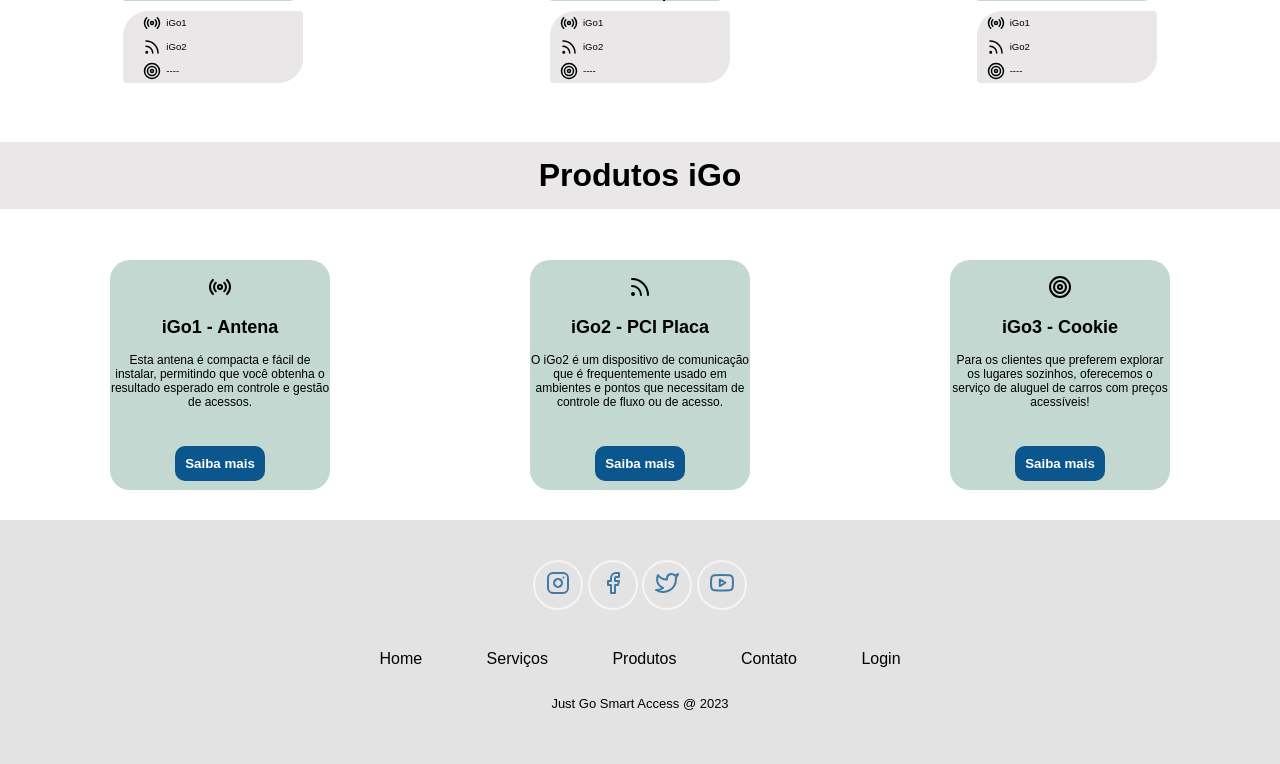
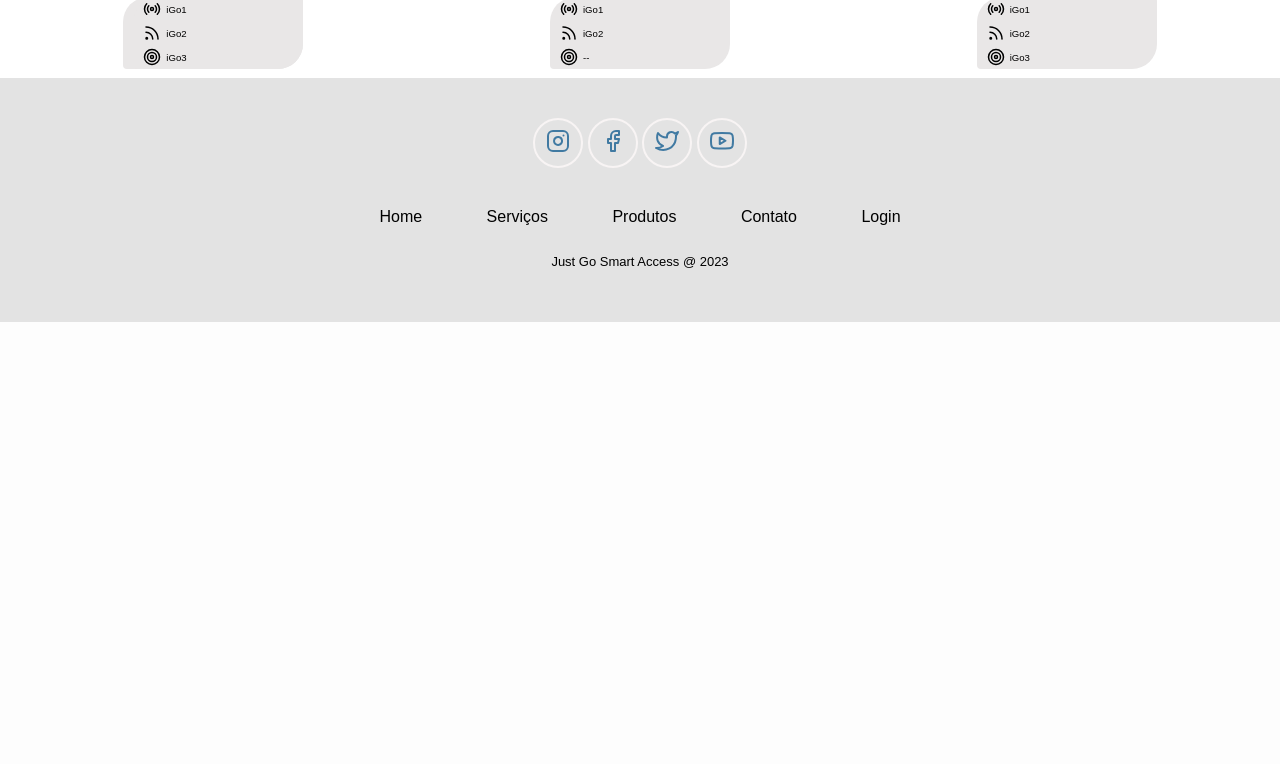
Before and after one commit to danielsmartaccess/justgosite, a PHP site: page /gogarage.html in a window 1280 px wide. Shown: the part 2400-3164 px from the top of the page. After the commit the page ends 2722 px from the top, so only its background shows below. Run offline with PHP 8.4, Linux system fonts and the light colour scheme; some libraries are stand-ins or nearby versions.

Commit message:
terminei de ajeitar html

```diff
--- a/css/principal.css
+++ b/css/principal.css
@@ -33,7 +33,7 @@ body{
     text-align: center;
     margin-top: 30px;
     background: #00AEEF;
-    padding: 15px
+    padding: 15px;
 }
 header ul{
     list-style: none;
@@ -101,7 +101,7 @@ header{
     border-radius: 8px;
     font-weight: bold;
     border: 0;
-
+    margin-left: 150px;
 }
 
 .botao1 a{
--- a/css/servicos_produtos.css
+++ b/css/servicos_produtos.css
@@ -351,3 +351,7 @@
         background-color: #000;
         border-radius: 50%;
     }
+
+    .img_just_go{
+        margin-left: 100px;
+    }
--- a/gogarage.html
+++ b/gogarage.html
@@ -34,19 +34,18 @@
     </div>
 </header>
 <div>
-    <h2 class="titulocards">Go Home</h2>
+    <h1 class="titulocards">Go Garage</h1>
 </div>
 
 <div class="conteudo">
     <div class="conteudo1">
         <p>Neste caso, estamos falando de um sistema de controle de presença baseado na plataforma Just Go Smart Access, especificamente projetado para ambientes hospitalares. Este é uma solução moderna que utiliza tecnologia avançada para aprimorar e automatizar o processo de controle de presença de médicos, enfermeiros, administradores e outros profissionais de saúde e funcionários do hospital.</p>
+    <figure>
+        <img class="img_just_go" src="./images/justgo_redondo.jpg" alt="gohotel"type="image/jpg">
+    </figure>
 
-    <figure>
-        <img src="/images/gohotel2.jpg" alt="gohotel">
-        <figcaption>Vista do .... Foto: ...</figcaption>
-    </figure>
     <P>Aqui estão algumas das características-chave e vantagens deste sistema:</p>
-        <h3>Go Home</h3>
+        <h3>Go Garage</h3>
         <ul>
             <li>Uso de Smartphone</li>
             <li>Placas PCI e Antenas com Tecnologia Just Go Smart Access</li>
@@ -66,46 +65,46 @@
 
     <selection class="pacotes">
         <div class="card"><a href="gohome.html">
-            <img class="imagecard" src="./images/home.png" alt="gohome">
+            <img class="imagecard" src="./images/redondo_pequeno.svg" alt="gohome" type="image/svg">
             <div class="card1">
                 <h1>Go Home</h1>
                 <ul>
                     <li><i data-feather="radio"></i>iGo1</li>
                     <li><i data-feather="rss"></i>iGo2</li>
-                    <li><i data-feather="target"></i>----</li>
+                    <li><i data-feather="target"></i>--</li>
                 </ul>
             </div>
         </a></div>
         <div class="card"><a href="godoor.html">
-            <img class="imagecard" src="./images/godoor.png" alt="godoor">
+            <img class="imagecard" src="./images/redondo_pequeno.svg" alt="gohome" type="image/svg">
             <div class="card1">
                 <h1>Go Door</h1>
                 <ul>
                     <li><i data-feather="radio"></i>iGo1</li>
                     <li><i data-feather="rss"></i>iGo2</li>
-                    <li><i data-feather="target"></i>----</li>
+                    <li><i data-feather="target"></i>--</li>
                 </ul>
             </div>
         </a></div>
         <div class="card"><a href="gohotel.html">
-            <img class="imagecard" src="./images/gohotel.png" alt="gohotel">
+            <img class="imagecard" src="./images/redondo_pequeno.svg" alt="gohome" type="image/svg">
             <div class="card1">
                 <h1>Go Hotel</h1>
                 <ul>
                     <li><i data-feather="radio"></i>iGo1</li>
                     <li><i data-feather="rss"></i>iGo2</li>
-                    <li><i data-feather="target"></i>----</li>
+                    <li><i data-feather="target"></i>iGo3</li>
                 </ul>
             </div>
         </a></div>
         <div class="card"><a href="goairbnb.html">
-            <img class="imagecard" src="./images/goairbnb.png" alt="goairbnb">
+            <img class="imagecard" src="./images/redondo_pequeno.svg" alt="gohome" type="image/svg">
             <div class="card1">
                 <h1>Go AirBnb</h1>
                 <ul>
                     <li><i data-feather="radio"></i>iGo1</li>
                     <li><i data-feather="rss"></i>iGo2</li>
-                    <li><i data-feather="target"></i>----</li>
+                    <li><i data-feather="target"></i>--</li>
                 </ul>
             </div>
         </a></div>
@@ -113,46 +112,46 @@
 
     <selection class="pacotes">
         <div class="card"><a href="gogarage.html">
-            <img class="imagecard" src="./images/gogarage.png" alt="gogarage">
+            <img class="imagecard" src="./images/redondo_pequeno.svg" alt="gohome" type="image/svg">
             <div class="card1">
                 <h1>Go Garage</h1>
                 <ul>
                     <li><i data-feather="radio"></i>iGo1</li>
                     <li><i data-feather="rss"></i>iGo2</li>
-                    <li><i data-feather="target"></i>----</li>
+                    <li><i data-feather="target"></i>--</li>
                 </ul>
             </div>
         </a></div>
         <div class="card"><a href="gotimeclock.html">
-            <img class="imagecard" src="./images/gotimeclock.png" alt="gotimeclock">
+            <img class="imagecard" src="./images/redondo_pequeno.svg" alt="gohome" type="image/svg">
             <div class="card1">
             <h1>Go Time Clock</h1>
             <ul>
                 <li><i data-feather="radio"></i>iGo1</li>
                 <li><i data-feather="rss"></i>iGo2</li>
-                <li><i data-feather="target"></i>----</li>
+                <li><i data-feather="target"></i>--</li>
             </ul>
             </div>
         </a></div>
-        <div class="card"><a href="gpogym.html">
-            <img class="imagecard" src="./images/gogym.png" alt="gogym">
+        <div class="card"><a href="gogym.html">
+            <img class="imagecard" src="./images/redondo_pequeno.svg" alt="gohome" type="image/svg">
             <div class="card1">
             <h1>Go Gym</h1>
             <ul>
                 <li><i data-feather="radio"></i>iGo1</li>
                 <li><i data-feather="rss"></i>iGo2</li>
-                <li><i data-feather="target"></i>----</li>
+                <li><i data-feather="target"></i>iGo3</li>
             </ul>
             </div>
         </a></div>
         <div class="card"><a href="gohospital.html">
-            <img class="imagecard" src="./images/gohospital.png" alt="gohospital">
+            <img class="imagecard" src="./images/redondo_pequeno.svg" alt="gohome" type="image/svg">
             <div class="card1">
             <h1>Go Hospital</h1>
             <ul>
                 <li><i data-feather="radio"></i>iGo1</li>
                 <li><i data-feather="rss"></i>iGo2</li>
-                <li><i data-feather="target"></i>----</li>
+                <li><i data-feather="target"></i>iGo3</li>
             </ul>
             </div>
         </a></div>
@@ -160,75 +159,50 @@
 
     <selection class="pacotes">
         <div class="card"><a href="goticket.html">
-            <img class="imagecard" src="./images/goticket.png" alt="goticket">
+            <img class="imagecard" src="./images/redondo_pequeno.svg" alt="gohome" type="image/svg">
             <div class="card1">
             <h1>Go Ticket</h1>
             <ul>
                 <ul>
                     <li><i data-feather="radio"></i>iGo1</li>
                     <li><i data-feather="rss"></i>iGo2</li>
-                    <li><i data-feather="target"></i>----</li>
+                    <li><i data-feather="target"></i>iGo3</li>
             </ul>
             </div>
         </a></div>
 
         <div class="card"><a href="goshop.html">
-            <img class="imagecard" src="./images/goshop.png" alt="goshop">
+            <img class="imagecard" src="./images/redondo_pequeno.svg" alt="gohome" type="image/svg">
             <div class="card1">
             <h1>Go Shop</h1>
             <ul>
                 <li><i data-feather="radio"></i>iGo1</li>
                 <li><i data-feather="rss"></i>iGo2</li>
-                <li><i data-feather="target"></i>----</li>
+                <li><i data-feather="target"></i>--</li>
             </ul>
             </div>
         </a></div>
 
         <div class="card"><a href="gopark.html">
-            <img class="imagecard" src="./images/gopark.png" alt="gopark">
+            <img class="imagecard" src="./images/redondo_pequeno.svg" alt="gohome" type="image/svg">
             <div class="card1">
             <h1>Go Park</h1>
             <ul>
                 <li><i data-feather="radio"></i>iGo1</li>
                 <li><i data-feather="rss"></i>iGo2</li>
-                <li><i data-feather="target"></i>----</li>
+                <li><i data-feather="target"></i>iGo3</li>
             </ul>
             </div>
         </a></div>
     </selection>
-    <div id="Produtos">
-        <h1 class="produtosIGO">Produtos iGo</h1>
-    </div>
-<selection class="servicos">
-    <div class="cardservicos">
-        <i data-feather="radio"></i>
-        <h2>iGo1 - Antena</h2>
-        <p> Esta antena é compacta e fácil de instalar, permitindo que você obtenha o resultado esperado em controle e gestão de acessos.</p>
-        <button class="botao2"><a href="igo1.html">Saiba mais</a></button>
-    </div>
-
-    <div class="cardservicos">
-        <i data-feather="rss"></i>
-        <h2>iGo2 - PCI Placa</h2>
-        <p>O iGo2 é um dispositivo de comunicação que é frequentemente usado em ambientes e pontos que necessitam de controle de fluxo ou de acesso.</p>
-        <button class="botao2"><a href="igo2.html">Saiba mais</a></button>
-    </div>
-
-    <div class="cardservicos">
-        <i data-feather="target"></i>
-        <h2>iGo3 - Cookie</h2>
-        <p>Para os clientes que preferem explorar os lugares sozinhos, oferecemos o serviço de aluguel de carros com preços acessíveis! </p>
-        <button class="botao2"><a href="igo3.html">Saiba mais</a></button>
-    </div>
-</selection>
 
 <section class="footer">
     <div class="redesocial">
 
-        <a href="https://www.instagram.com/uruguay/"><i data-feather="instagram"></i></a>
-        <a href="https://www.facebook.com/uruguaytourism/about/"><i data-feather="facebook"></i></a>
-        <a href="https://twitter.com/turismouruguai"><i data-feather="twitter"></i></a>
-        <a href="https://www.youtube.com/watch?v=htpEuCHbLzc"><i data-feather="youtube"></i></a>
+        <a href=""><i data-feather="instagram"></i></a>
+        <a href=""><i data-feather="facebook"></i></a>
+        <a href=""><i data-feather="twitter"></i></a>
+        <a href=""><i data-feather="youtube"></i></a>
 
     </div>
     <div class="textfooter">
--- a/gogym.html
+++ b/gogym.html
@@ -36,6 +36,9 @@
 <div class="conteudo">
     <div class="conteudo1">
         <p>Neste caso, estamos falando de um sistema de controle de presença baseado na plataforma Just Go Smart Access, especificamente projetado para ambientes hospitalares. Este é uma solução moderna que utiliza tecnologia avançada para aprimorar e automatizar o processo de controle de presença de médicos, enfermeiros, administradores e outros profissionais de saúde e funcionários do hospital.</p>
+    <figure>
+        <img class="img_just_go" src="./images/justgo_redondo.jpg" alt="gohotel"type="image/jpg">
+    </figure>
 
     <P>Aqui estão algumas das características-chave e vantagens deste sistema:</p>
         <h3>Go Gym</h3>
@@ -126,7 +129,7 @@
             </ul>
             </div>
         </a></div>
-        <div class="card"><a href="gpogym.html">
+        <div class="card"><a href="gogym.html">
             <img class="imagecard" src="./images/redondo_pequeno.svg" alt="gohome" type="image/svg">
             <div class="card1">
             <h1>Go Gym</h1>
--- a/gohospital.html
+++ b/gohospital.html
@@ -37,6 +37,9 @@
 <div class="conteudo">
     <div class="conteudo1">
         <p>Neste caso, estamos falando de um sistema de controle de presença baseado na plataforma Just Go Smart Access, especificamente projetado para ambientes hospitalares. Este é uma solução moderna que utiliza tecnologia avançada para aprimorar e automatizar o processo de controle de presença de médicos, enfermeiros, administradores e outros profissionais de saúde e funcionários do hospital.</p>
+    <figure>
+        <img class="img_just_go" src="./images/justgo_redondo.jpg" alt="gohotel"type="image/jpg">
+    </figure>
 
     <P>Aqui estão algumas das características-chave e vantagens deste sistema:</p>
         <h3>Go Hospital</h3>
@@ -127,7 +130,7 @@
             </ul>
             </div>
         </a></div>
-        <div class="card"><a href="gpogym.html">
+        <div class="card"><a href="gogym.html">
             <img class="imagecard" src="./images/redondo_pequeno.svg" alt="gohome" type="image/svg">
             <div class="card1">
             <h1>Go Gym</h1>
--- a/gopark.html
+++ b/gopark.html
@@ -36,6 +36,9 @@
 <div class="conteudo">
     <div class="conteudo1">
         <p>Neste caso, estamos falando de um sistema de controle de presença baseado na plataforma Just Go Smart Access, especificamente projetado para ambientes hospitalares. Este é uma solução moderna que utiliza tecnologia avançada para aprimorar e automatizar o processo de controle de presença de médicos, enfermeiros, administradores e outros profissionais de saúde e funcionários do hospital.</p>
+    <figure>
+        <img class="img_just_go" src="./images/justgo_redondo.jpg" alt="gohotel"type="image/jpg">
+    </figure>
 
     <P>Aqui estão algumas das características-chave e vantagens deste sistema:</p>
         <h3>Go Home</h3>
@@ -126,7 +129,7 @@
             </ul>
             </div>
         </a></div>
-        <div class="card"><a href="gpogym.html">
+        <div class="card"><a href="gogym.html">
             <img class="imagecard" src="./images/redondo_pequeno.svg" alt="gohome" type="image/svg">
             <div class="card1">
             <h1>Go Gym</h1>
--- a/goshop.html
+++ b/goshop.html
@@ -36,6 +36,9 @@
 <div class="conteudo">
     <div class="conteudo1">
         <p>Neste caso, estamos falando de um sistema de controle de presença baseado na plataforma Just Go Smart Access, especificamente projetado para ambientes hospitalares. Este é uma solução moderna que utiliza tecnologia avançada para aprimorar e automatizar o processo de controle de presença de médicos, enfermeiros, administradores e outros profissionais de saúde e funcionários do hospital.</p>
+    <figure>
+        <img class="img_just_go" src="./images/justgo_redondo.jpg" alt="gohotel"type="image/jpg">
+    </figure>
 
     <P>Aqui estão algumas das características-chave e vantagens deste sistema:</p>
         <h3>Go Home</h3>
@@ -126,7 +129,7 @@
             </ul>
             </div>
         </a></div>
-        <div class="card"><a href="gpogym.html">
+        <div class="card"><a href="gogym.html">
             <img class="imagecard" src="./images/redondo_pequeno.svg" alt="gohome" type="image/svg">
             <div class="card1">
             <h1>Go Gym</h1>
--- a/goticket.html
+++ b/goticket.html
@@ -36,6 +36,9 @@
 <div class="conteudo">
     <div class="conteudo1">
         <p>Neste caso, estamos falando de um sistema de controle de presença baseado na plataforma Just Go Smart Access, especificamente projetado para ambientes hospitalares. Este é uma solução moderna que utiliza tecnologia avançada para aprimorar e automatizar o processo de controle de presença de médicos, enfermeiros, administradores e outros profissionais de saúde e funcionários do hospital.</p>
+    <figure>
+        <img class="img_just_go" src="./images/justgo_redondo.jpg" alt="gohotel"type="image/jpg">
+    </figure>
 
     <P>Aqui estão algumas das características-chave e vantagens deste sistema:</p>
         <h3>Go Ticket</h3>
@@ -126,7 +129,7 @@
             </ul>
             </div>
         </a></div>
-        <div class="card"><a href="gpogym.html">
+        <div class="card"><a href="gogym.html">
             <img class="imagecard" src="./images/redondo_pequeno.svg" alt="gohome" type="image/svg">
             <div class="card1">
             <h1>Go Gym</h1>
--- a/gotimeclock.html
+++ b/gotimeclock.html
@@ -36,6 +36,9 @@
 <div class="conteudo">
     <div class="conteudo1">
         <p>Neste caso, estamos falando de um sistema de controle de presença baseado na plataforma Just Go Smart Access, especificamente projetado para ambientes hospitalares. Este é uma solução moderna que utiliza tecnologia avançada para aprimorar e automatizar o processo de controle de presença de médicos, enfermeiros, administradores e outros profissionais de saúde e funcionários do hospital.</p>
+    <figure>
+        <img class="img_just_go" src="./images/justgo_redondo.jpg" alt="gohotel"type="image/jpg">
+    </figure>
 
     <P>Aqui estão algumas das características-chave e vantagens deste sistema:</p>
         <h3>Go Time Clock</h3>
@@ -126,7 +129,7 @@
             </ul>
             </div>
         </a></div>
-        <div class="card"><a href="gpogym.html">
+        <div class="card"><a href="gogym.html">
             <img class="imagecard" src="./images/redondo_pequeno.svg" alt="gohome" type="image/svg">
             <div class="card1">
             <h1>Go Gym</h1>
--- a/index.html
+++ b/index.html
@@ -107,7 +107,7 @@
         </ul>
         </div>
     </a></div>
-    <div class="card"><a href="gpogym.html">
+    <div class="card"><a href="gogym.html">
         <img class="imagecard" src="./images/redondo_pequeno.svg" alt="gohome" type="image/svg">
         <div class="card1">
         <h1>Go Gym</h1>
```
Also changed, not shown: goairbnb.html (+9 -9 lines), godoor.html (+32 -53 lines), gohome.html (+6 -6 lines), gohotel.html (+14 -6 lines).
